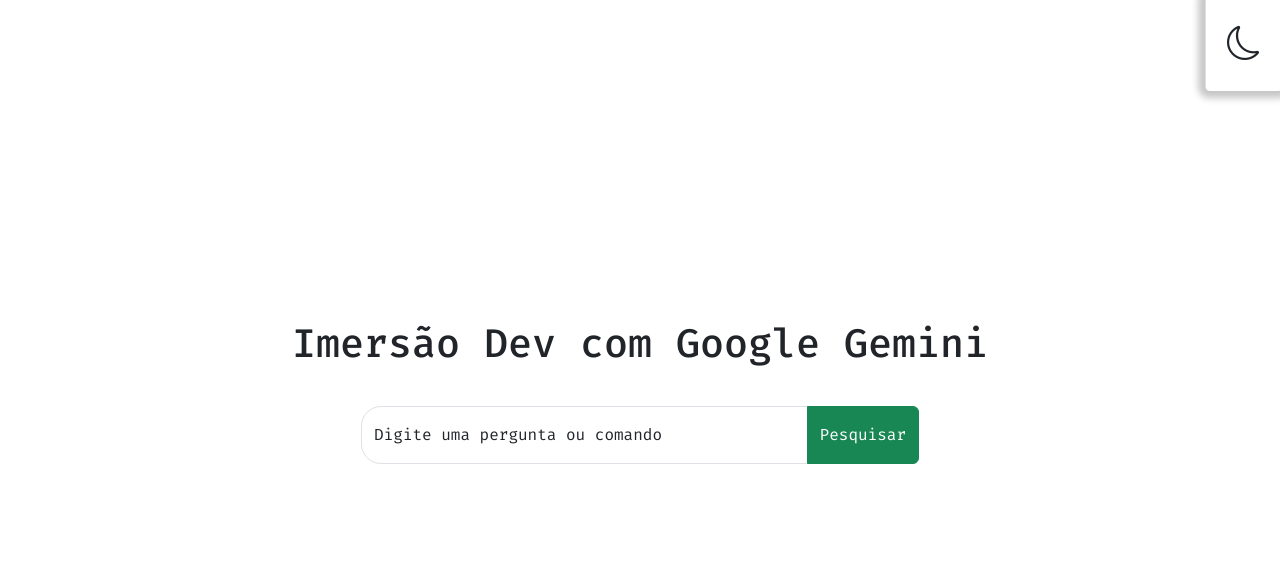
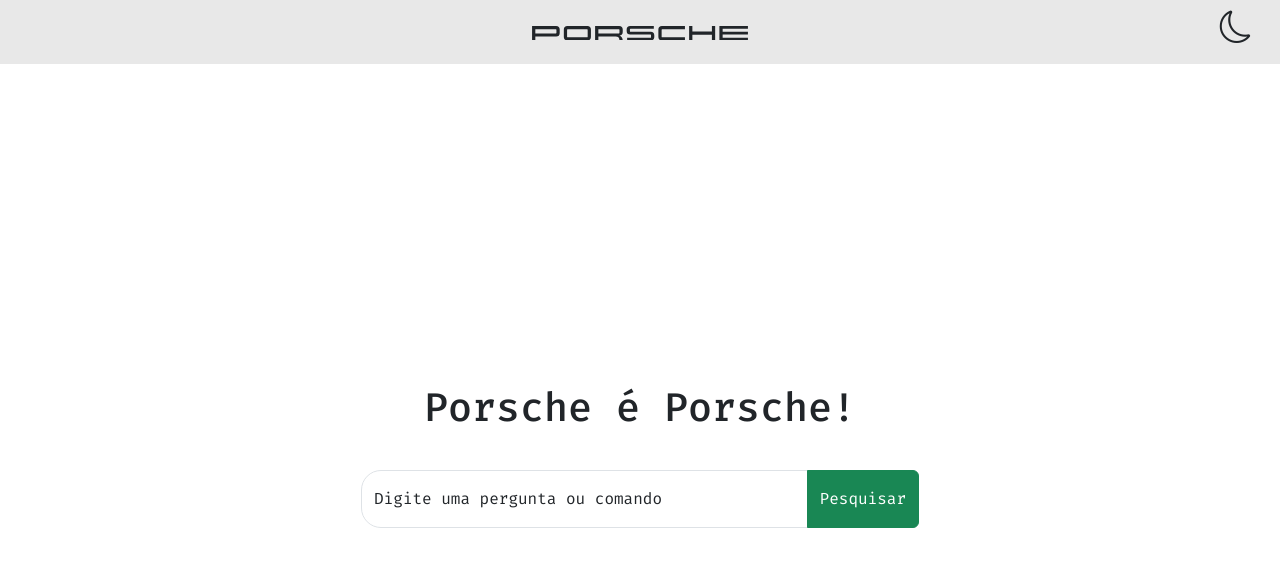
Before and after one commit to evertonsil/imersao-dev-alura-gemini, a plain HTML site: page index.html in a window 1280 px wide. Both pictures are taken after a click on the button 1244 px from the left and 43 px from the top of the page. Drawn offline with nearby package versions, Linux system fonts and the light colour scheme.

Commit message:
adjusted header and theme toggle

```diff
--- a/assets/css/style.css
+++ b/assets/css/style.css
@@ -1,3 +1,18 @@
+header{
+  position: relative;
+  display: flex;
+  align-items: center;
+  justify-content: center;
+  backdrop-filter: blur(10px);
+  background-color: #00000017;
+}
+
+.logo{
+  fill: #ffffff;
+  width: 20%;
+  padding: 20px;
+}
+
 body{
     font-family: "Fira Code", monospace;
     font-optical-sizing: auto;
@@ -24,16 +39,16 @@ body{
 }
 
 .theme-toggle {
-    position: fixed;
+    position: absolute;
     top: 0;
     right: 0;
   }
 
   .btn-toggle {
     border: none;
-    padding: 20px;
+    margin-right: 20px;
     cursor: pointer;
-    animation: pulse 1.5s infinite;
+    animation: pulse 1s infinite;
   }
 
   .bi-sun {
@@ -57,14 +72,11 @@ body{
   @keyframes pulse {
     0% {
         transform: scale(1);
-        box-shadow: 0 0 0 0 rgba(0, 0, 0, 0.7);
     }
     70% {
-        transform: scale(1.1);
-        box-shadow: 0 0 10px 10px rgba(0, 0, 0, 0);
+        transform: scale(1.3);
     }
     100% {
         transform: scale(1);
-        box-shadow: 0 0 0 0 rgba(0, 0, 0, 0);
     }
 }
--- a/assets/js/main.js
+++ b/assets/js/main.js
@@ -1,16 +1,22 @@
 //alternando entre tema claro e escuro
 document.getElementById('theme-toggle').addEventListener('click', function () {
-    var root = document.documentElement;
-    var themeIconClaro = document.getElementById('theme-icon-claro');
-    var themeIconEscuro = document.getElementById('theme-icon-escuro');
+    let root = document.documentElement;
+    let themeIconClaro = document.getElementById('theme-icon-claro');
+    let themeIconEscuro = document.getElementById('theme-icon-escuro');
+    let logo = document.getElementById('porscheLogo');
+    let header = document.querySelector('header');
 
     if (root.getAttribute('data-bs-theme') === 'dark') {
         root.setAttribute('data-bs-theme', 'light');
         themeIconClaro.style.display = 'none';
         themeIconEscuro.style.display = 'inline';
+        logo.style.fill = '#212529';
+        header.style.backgroundColor = '#00000017';
     } else {
         root.setAttribute('data-bs-theme', 'dark');
         themeIconClaro.style.display = 'inline';
         themeIconEscuro.style.display = 'none';
+        logo.style.fill = '#ffffff';
+        header.style.backgroundColor = '#ffffff17';
     }
 });
--- a/index.html
+++ b/index.html
@@ -14,11 +14,23 @@
 
     <link href="/assets/css/style.css" rel="stylesheet">
 </head>
+<header>
+    <div class="logo" id="porscheLogo">
+        <svg xmlns="http://www.w3.org/2000/svg" viewBox="0 0 4500 300"><title>Porsche</title><path d="M502 221c48.1 0 74-25.9 74-74V74c0-48.1-25.9-74-74-74H0v300h68v-79h434zm6-143v65c0 7.8-4.2 12-12 12H68V66h428c7.8 0 12 4.2 12 12zm228 222c-48.1 0-74-25.9-74-74V74c0-48.1 25.9-74 74-74h417c48.1 0 74 25.9 74 74v152c0 48.1-25.9 74-74 74H736zm411-66c7.8 0 12-4.2 12-12V78c0-7.8-4.2-12-12-12H742c-7.8 0-12 4.2-12 12v144c0 7.8 4.2 12 12 12h405zm675-36c39.844 16.757 67.853 56.1 68 102h-68c0-54-25-79-79-79h-361v79h-68V0h502c48.1 0 74 25.9 74 74v50.14c0 46.06-23.75 71.76-68 73.86zm-12-43c7.8 0 12-4.2 12-12V78c0-7.8-4.2-12-12-12h-428v89h428zm162-81c0-48.1 25.9-74 74-74h492v56h-486c-7.8 0-12 4.2-12 12v42c0 7.8 4.2 12 12 12h422c48.1 0 74 25.9 74 74v30c0 48.1-25.9 74-74 74h-492v-56h486c7.8 0 12-4.2 12-12v-42c0-7.8-4.2-12-12-12h-422c-48.1 0-74-25.9-74-74V74zm661 0c0-48.1 25.9-74 74-74h480v66h-474c-7.8 0-12 4.2-12 12v144c0 7.8 4.2 12 12 12h474v66h-480c-48.1 0-74-25.9-74-74V74zM3817 0v300h-68V183h-407v117h-68V0h68v117h407V0h68zm156 56v66h527v56h-527v66h527v56h-595V0h595v56h-527z"></path></svg>
+    </div>
+    <div class="theme-toggle">
+        <button class="btn btn-sm btn-toggle" id="theme-toggle">
+            <i class="bi bi-sun" id="theme-icon-claro"></i>
+            <i class="bi bi-moon" id="theme-icon-escuro" style="display: none;"></i>
+          </button>
+        </button>
+    </div>
+</header>
 <body>
     <main>
         <section class="container">
             <div class="title">
-                <h1>Imersão Dev com Google Gemini</h1>
+                <h1>Porsche é Porsche!</h1>
             </div>
                 <div class="input-group mb-3 prompt">
                     <div class="form-floating flex-grow-1">
@@ -30,13 +42,7 @@
         </section>
     </main>
     <footer>
-        <div class="theme-toggle">
-            <button class="btn btn-sm btn-toggle" id="theme-toggle">
-                <i class="bi bi-sun" id="theme-icon-claro"></i>
-                <i class="bi bi-moon" id="theme-icon-escuro" style="display: none;"></i>
-              </button>
-            </button>
-        </div>
+
         <script src="/assets/js/main.js"></script>
     </footer>
 </body>
```
